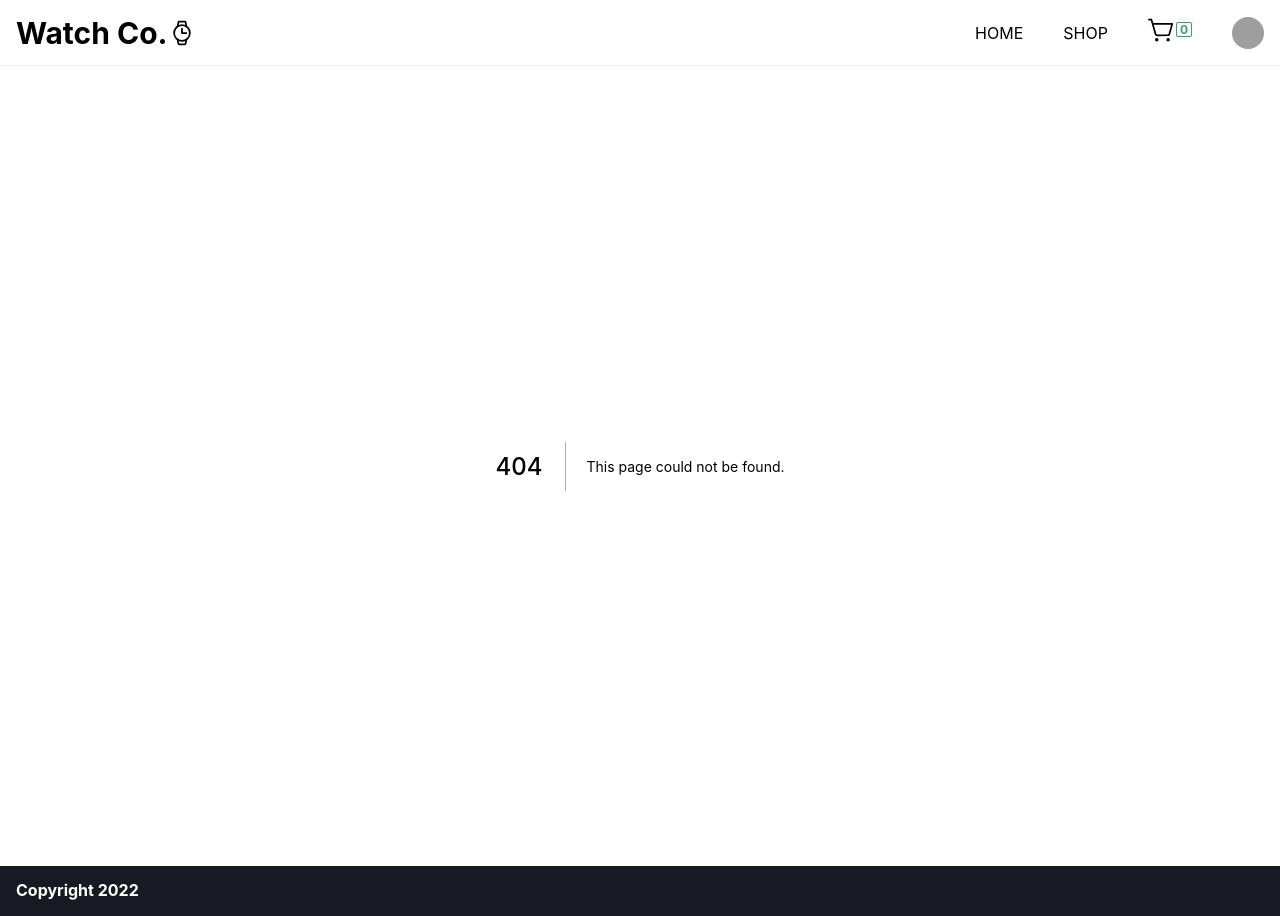
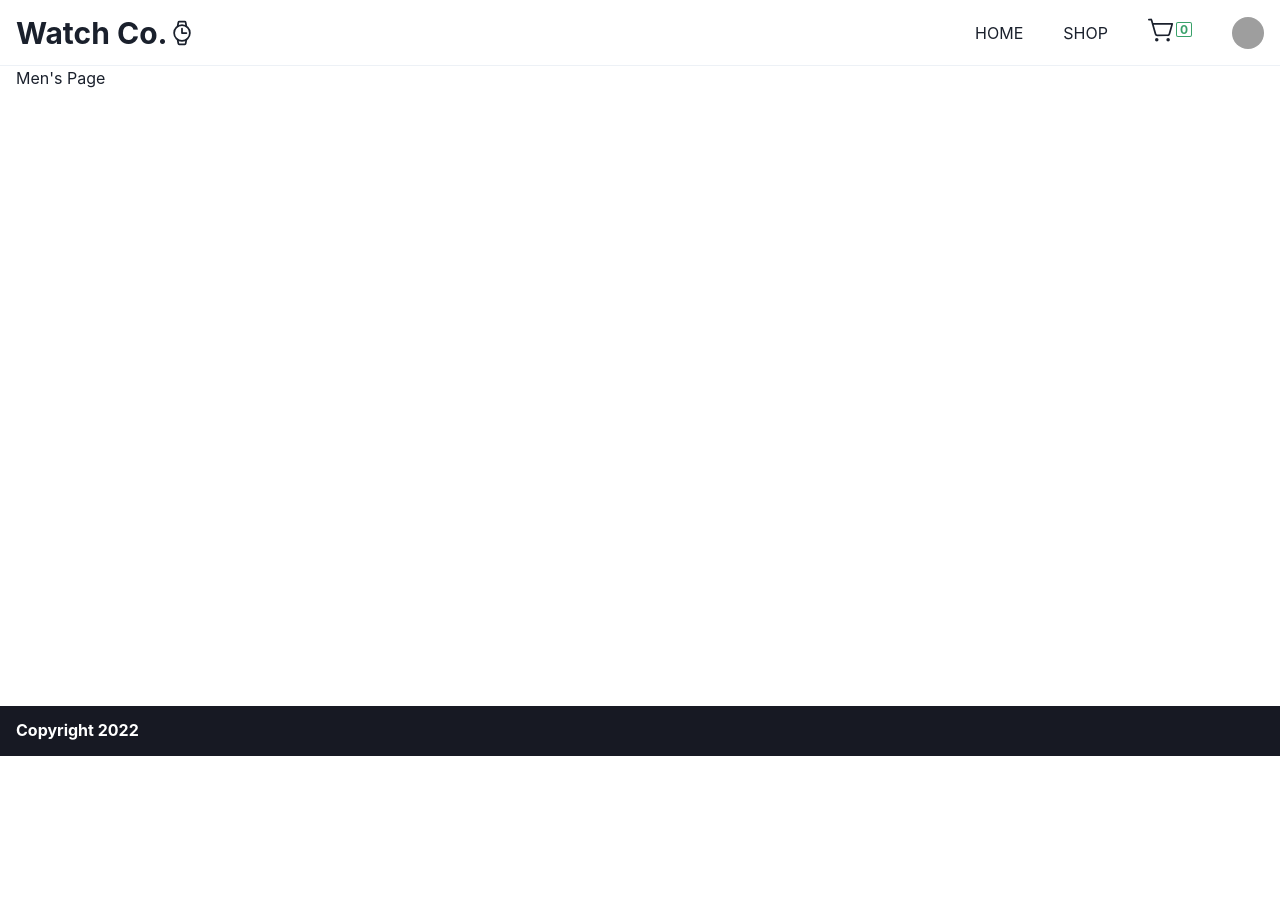
Before and after one commit to alfredomayorga/watchco, a Next.js app: page /shop/mens-watches in a window 1280 px wide. Before the commit this address had no page. After the commit the page ends 800 px from the top, so only its background shows below. Built offline with nearby package versions, Linux system fonts and the light colour scheme; grey boxes are pictures that could not be loaded.

Commit message:
feat: initial setup for mens page

```diff
--- /dev/null
+++ b/pages/shop/mens-watches.tsx
@@ -0,0 +1,7 @@
+import React from 'react'
+
+function MensPage() {
+  return <div>Men&apos;s Page</div>
+}
+
+export default MensPage
```
